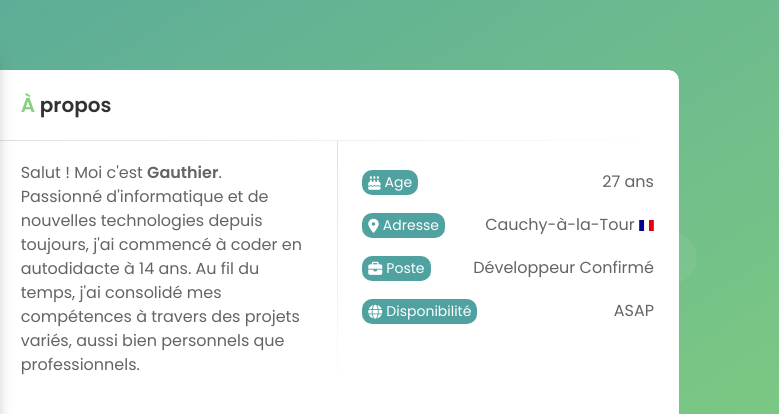
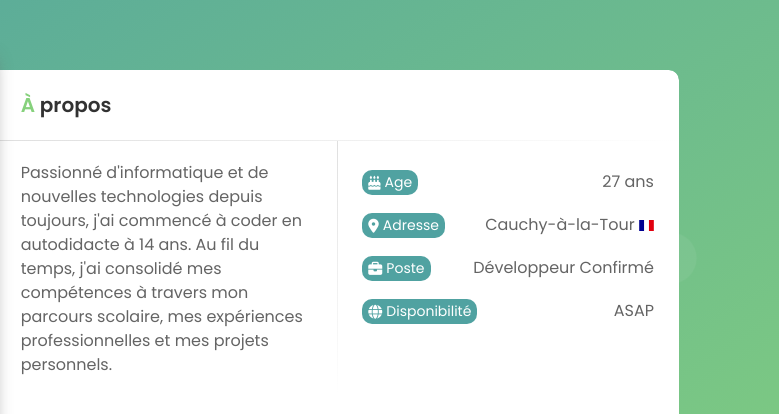
Before and after one commit to gaudesp/cardfolio, a plain HTML site: page index.html in a window 1280 px wide. Shown: the part 66-480 px from the top of the page, 501-1280 px from the left. Drawn offline with Linux system fonts and the light colour scheme.

Commit message:
💬 Update intro text

```diff
--- a/index.html
+++ b/index.html
@@ -72,9 +72,8 @@
             <div class="container row">
               <div class="col col-6 col-sm-12">
                 <p>
-                  Salut ! Moi c'est <strong>Gauthier</strong>.<br />
                   Passionné d'informatique et de nouvelles technologies depuis toujours, j'ai commencé à coder en autodidacte à 14 ans.
-                  Au fil du temps, j'ai consolidé mes compétences à travers des projets variés, aussi bien personnels que professionnels.
+                  Au fil du temps, j'ai consolidé mes compétences à travers mon parcours scolaire, mes expériences professionnelles et mes projets personnels.
                 </p>
               </div>
               <div class="col col-6 col-sm-12">
```
